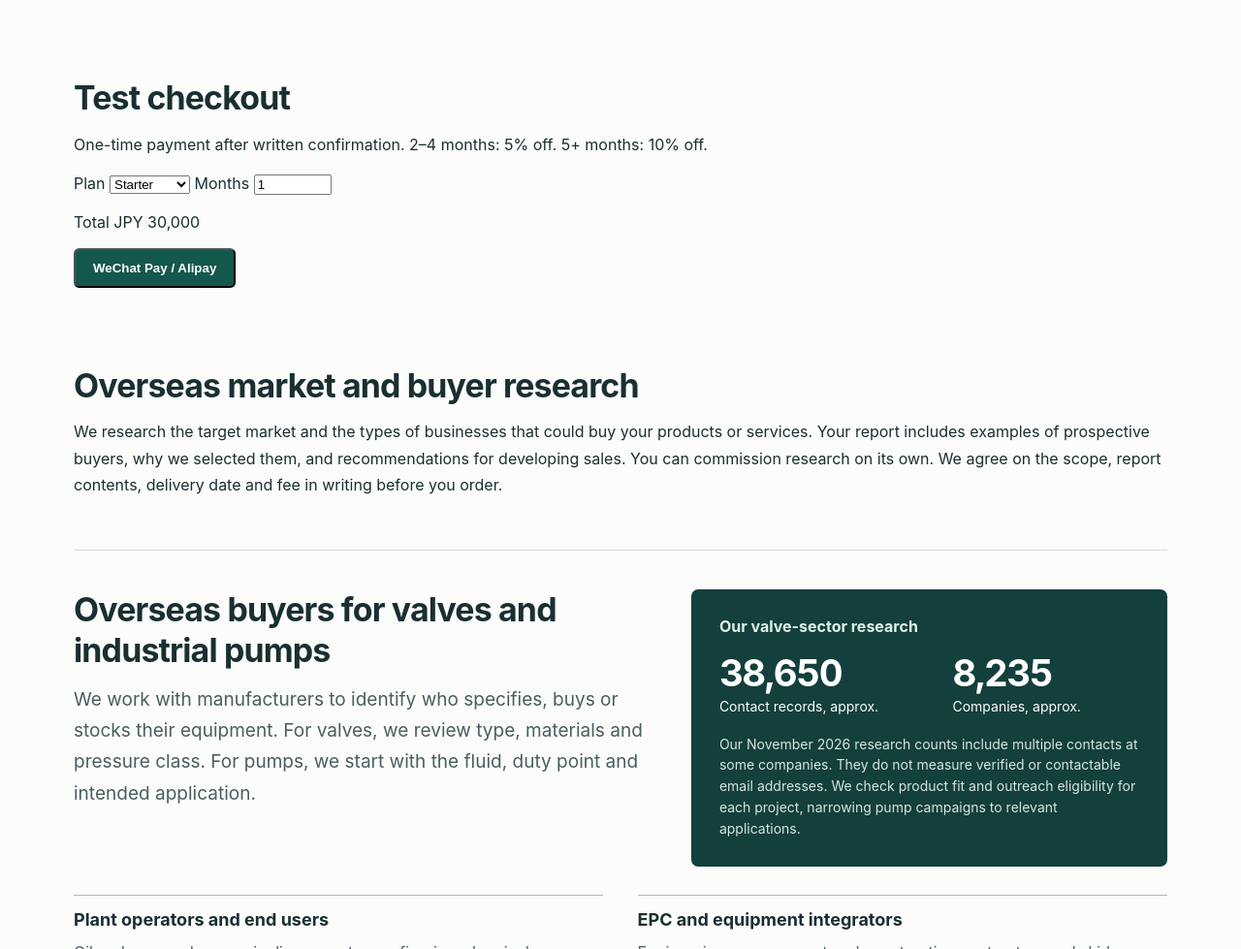
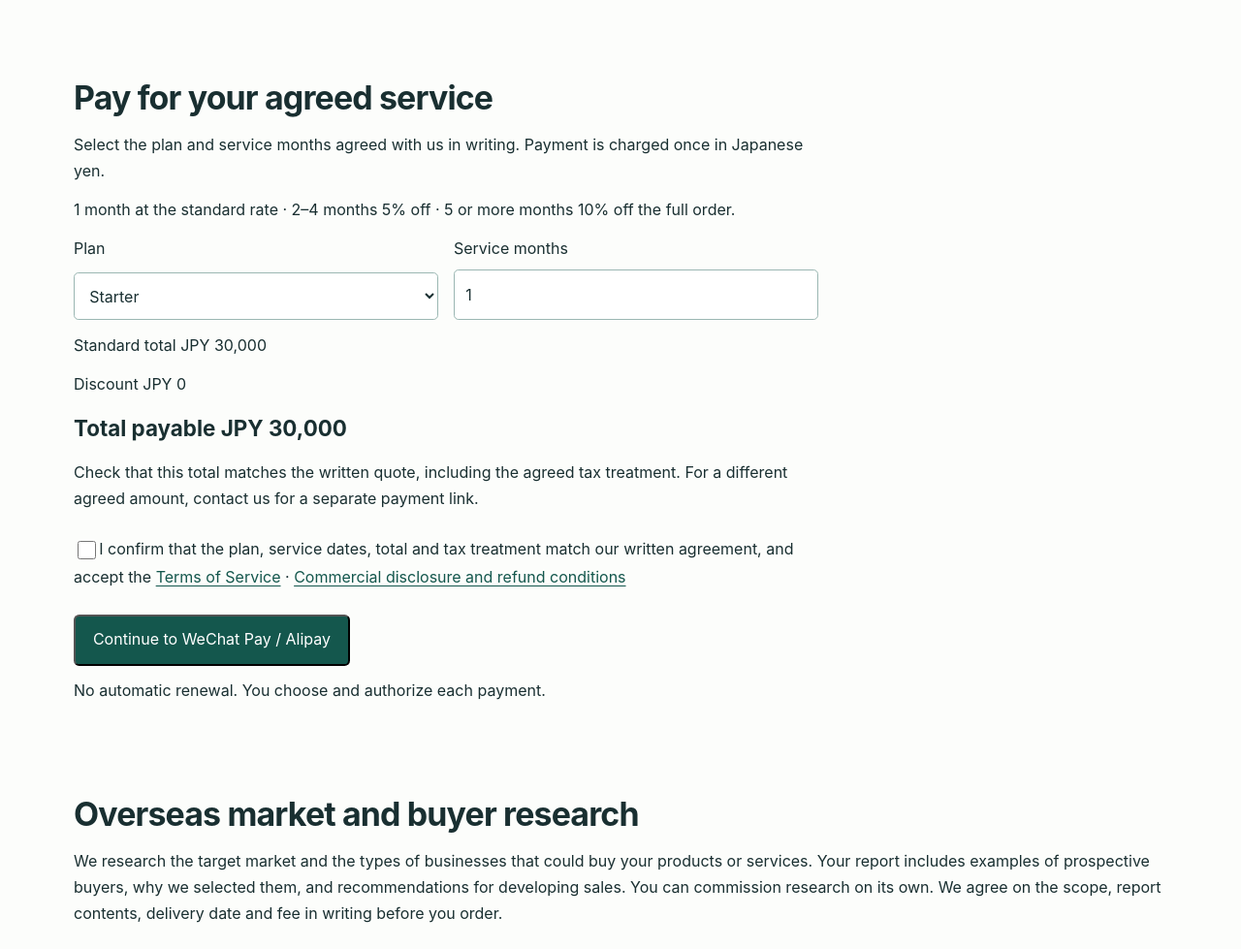
Before and after one commit to zhenggoy-ux/betterbusiness-site, a plain HTML site: page services.html in a window 1280 px wide. Shown: the part 1760-2739 px from the top of the page at 97% size. Drawn offline with Linux system fonts and the light colour scheme.

Commit message:
Add multilingual order confirmation and clear payment return guidance

```diff
--- /dev/null
+++ b/checkout.js
@@ -0,0 +1,31 @@
+(function () {
+  'use strict';
+  const form = document.querySelector('#checkout form');
+  const money = amount => 'JPY ' + amount.toLocaleString('en-US');
+  function updateTotal() {
+    const months = form.elements.months.valueAsNumber;
+    const price = Number(form.elements.plan.selectedOptions[0].dataset.price);
+    const standard = price * months;
+    const total = standard * (months >= 5 ? 90 : months >= 2 ? 95 : 100) / 100;
+    const valid = Number.isSafeInteger(months) && months > 0 && Number.isSafeInteger(total);
+    document.getElementById('standard-total').value = valid ? money(standard) : '—';
+    document.getElementById('discount-total').value = valid ? money(standard - total) : '—';
+    document.getElementById('payable-total').value = valid ? money(total) : '—';
+    form.querySelector('button').disabled = !valid;
+  }
+  form.addEventListener('input', updateTotal);
+  document.querySelectorAll('[data-plan]').forEach(link => link.addEventListener('click', () => {
+    form.elements.plan.value = link.dataset.plan;
+    updateTotal();
+  }));
+  form.addEventListener('submit', () => {
+    const lang = document.documentElement.lang;
+    form.elements.lang.value = lang === 'zh-CN' ? 'zh' : lang;
+    form.querySelector('button').disabled = true;
+  });
+  const language = document.createElement('input');
+  language.type = 'hidden';
+  language.name = 'lang';
+  form.append(language);
+  updateTotal();
+})();
--- a/services.html
+++ b/services.html
@@ -164,7 +164,7 @@
 <p data-l="en" class="fine">Plan figures are the maximum target audience size per service month. We do not guarantee a fixed sending frequency, delivery, replies or sales. Campaigns are tailored to the client’s offer. Larger projects may be phased across separately agreed service months, subject to qualification and available eligible contacts.</p>
 <p data-l="ja" class="fine">プランの数値は1か月の対象候補規模の上限です。一定の送信頻度、配信到達、返信、売上を保証するものではありません。施策はお客様の商材に合わせて調整します。大規模な案件は、連絡条件と対象者を確認し、各月の範囲を合意したうえで複数か月に分けて実施できます。</p>
 <p data-l="zh" class="fine">各套餐列出的是每个服务月的候选对象规模上限。我们根据客户的产品制定方案，不保证固定发送频率、邮件送达、回复或销售结果。大型项目可在筛选对象并约定每月工作范围后，分月执行。</p>
-<p data-l="en" class="note">USD prices are indicative monthly references. Before an order is accepted or a payment link is issued, we confirm the scope, eligible audience, exact JPY amount, whether applicable tax is included or charged separately, any additional charges, service dates and payment terms in writing. No payment is collected on this page.</p>
+<p data-l="en" class="note">USD prices are indicative monthly references. Before an order is accepted or a payment link is issued, we confirm the scope, eligible audience, exact JPY amount, whether applicable tax is included or charged separately, any additional charges, service dates and payment terms in writing. Payment for agreed services is available below.</p>
 <p data-l="ja" class="note">表示の日本円料金は月額の参考料金です。ご注文の確定または決済リンクの発行前に、業務範囲、連絡可能な対象、最終的な日本円金額、適用される税の税込・税別の区分、追加費用の有無、提供期間および支払条件を書面で明示します。このページから直接決済することはありません。</p>
 <p data-l="zh" class="note" id="cny-reference">人民币价格仅供参考，按 2026 年 11 月 24 日中国外汇交易中心公布的中间价（100 日元折合 4.2142 元人民币）换算并四舍五入至整数元。正式报价和结算使用日元。在确认订单或发出付款链接前，我们会书面列明工作范围、符合联系条件的对象、最终日元金额、是否含税、额外费用、服务日期及付款条件。 <a href="https://www.chinamoney.com.cn/chinese/bkccpr/index.html?tab=2">汇率来源</a></p>
 <div class="plan-details" id="plan-details">
@@ -252,21 +252,21 @@
 <p data-l="ja" class="fine">本プランは業務提供のための料金プランであり、個人の連絡先名簿や連絡先データベースの販売を目的とするものではありません。数値は対象規模の上限であり、送信・到達件数、返信数、売上を保証しません。連絡可能な対象、業務内容、最終的な日本円金額、適用される税の取扱いおよび提供期間は、お支払い前に書面で確認します。自動更新はありません。</p>
 <p data-l="zh" class="fine">套餐费用对应上述服务。候选对象数量不代表保证发送数、送达数、回复数或销售额。符合联系条件的对象、工作内容、最终日元金额、税费及服务日期均在付款前书面确认。服务不自动续期。<a href="#cny-reference">人民币折算说明</a></p>
 </div>
-</section><section class="section" id="checkout"><h2><span data-l="en">Test checkout</span><span data-l="ja">テスト決済</span><span data-l="zh">测试付款</span></h2><p><span data-l="en">One-time payment after written confirmation. 2–4 months: 5% off. 5+ months: 10% off.</span><span data-l="ja">書面合意後の一括払い。2～4か月は5%引き、5か月以上は10%引き。</span><span data-l="zh">书面确认后一次性付款。2–4个月享95折，5个月起享9折。</span></p><form method="post" action="/api/checkout"><label><span data-l="en">Plan</span><span data-l="ja">プラン</span><span data-l="zh">套餐</span> <select name="plan"><option data-price="30000">Starter</option><option data-price="68000">Growth</option><option data-price="120000">Business</option><option data-price="210000">Enterprise</option></select></label> <label><span data-l="en">Months</span><span data-l="ja">月数</span><span data-l="zh">月数</span> <input name="months" type="number" min="1" step="1" required value="1" style="width:6em"></label><p><span data-l="en">Total</span><span data-l="ja">合計</span><span data-l="zh">合计</span> <output aria-live="polite">JPY 30,000</output></p><button class="btn" type="submit">WeChat Pay / Alipay</button></form></section>
-<script>
-const checkout = document.querySelector('#checkout form');
-function updateTotal() {
-  const months = checkout.elements.months.valueAsNumber;
-  const price = Number(checkout.elements.plan.selectedOptions[0].dataset.price);
-  const total = price * months * (months >= 5 ? 90 : months >= 2 ? 95 : 100) / 100;
-  checkout.querySelector('output').value = Number.isSafeInteger(total) && checkout.checkValidity() ? 'JPY ' + total.toLocaleString('en-US') : '—';
-}
-checkout.addEventListener('input', updateTotal);
-document.querySelectorAll('[data-plan]').forEach(link => link.addEventListener('click', () => {
-  checkout.elements.plan.value = link.dataset.plan;
-  updateTotal();
-}));
-</script>
+</section><section class="section checkout" id="checkout">
+<h2><span data-l="en">Pay for your agreed service</span><span data-l="ja">合意済みサービスのお支払い</span><span data-l="zh">支付已确认的服务</span></h2>
+<p><span data-l="en">Select the plan and service months agreed with us in writing. Payment is charged once in Japanese yen.</span><span data-l="ja">書面で合意したプランと提供月数をお選びください。日本円による一括払いです。</span><span data-l="zh">请选择双方书面确认的套餐和服务月数，以日元一次性付款。</span></p>
+<p><span data-l="en">1 month at the standard rate · 2–4 months 5% off · 5 or more months 10% off the full order.</span><span data-l="ja">1か月は通常料金、2～4か月は総額から5%引き、5か月以上は総額から10%引き。</span><span data-l="zh">1个月原价，2–4个月整单95折，5个月起整单9折。</span></p>
+<form method="post" action="/api/checkout">
+<div class="checkout-fields"><label><span data-l="en">Plan</span><span data-l="ja">プラン</span><span data-l="zh">套餐</span><select name="plan"><option data-price="30000">Starter</option><option data-price="68000">Growth</option><option data-price="120000">Business</option><option data-price="210000">Enterprise</option></select></label>
+<label><span data-l="en">Service months</span><span data-l="ja">サービス月数</span><span data-l="zh">服务月数</span><input name="months" type="number" min="1" step="1" required value="1"></label></div>
+<p><span data-l="en">Standard total</span><span data-l="ja">通常総額</span><span data-l="zh">原价总额</span> <output id="standard-total">JPY 30,000</output></p>
+<p><span data-l="en">Discount</span><span data-l="ja">割引額</span><span data-l="zh">优惠金额</span> <output id="discount-total">JPY 0</output></p>
+<p class="checkout-total"><span data-l="en">Total payable</span><span data-l="ja">お支払い総額</span><span data-l="zh">应付总额</span> <output id="payable-total" aria-live="polite">JPY 30,000</output></p>
+<p><span data-l="en">Check that this total matches the written quote, including the agreed tax treatment. For a different agreed amount, contact us for a separate payment link.</span><span data-l="ja">税の取扱いを含め、書面のお見積りと総額が一致することをご確認ください。金額が異なる場合は、個別の決済リンクをご依頼ください。</span><span data-l="zh">请核对应付总额与书面报价及约定税费处理一致。约定金额不同时，请联系我们提供单独付款链接。</span></p>
+<label class="checkout-consent"><input type="checkbox" name="confirmed" value="yes" required><span data-l="en">I confirm that the plan, service dates, total and tax treatment match our written agreement, and accept the</span><span data-l="ja">プラン・提供日・総額・税の取扱いが書面合意と一致することを確認し、以下に同意します。</span><span data-l="zh">我确认套餐、服务日期、总额及税费处理与书面约定一致，并接受</span> <a href="terms.html"><span data-l="en">Terms of Service</span><span data-l="ja">利用規約</span><span data-l="zh">服务条款</span></a> · <a href="legal.html"><span data-l="en">Commercial disclosure and refund conditions</span><span data-l="ja">特定商取引法に基づく表記・返金条件</span><span data-l="zh">交易信息披露及退款条件</span></a></label>
+<button class="btn" type="submit"><span data-l="en">Continue to WeChat Pay / Alipay</span><span data-l="ja">WeChat Pay / Alipayへ進む</span><span data-l="zh">前往微信支付 / 支付宝</span></button>
+<p><span data-l="en">No automatic renewal. You choose and authorize each payment.</span><span data-l="ja">自動更新はありません。お支払いはその都度お客様が承認します。</span><span data-l="zh">无自动续费，每次付款均由您主动确认。</span></p>
+</form></section><script src="checkout.js"></script>
 <section class="section" id="market-research">
 <h2 data-l="en">Overseas market and buyer research</h2>
 <h2 data-l="ja">海外市場・見込み取引先調査</h2>
--- a/style.css
+++ b/style.css
@@ -192,3 +192,13 @@ tbody tr:last-child > * { border-bottom: 0; }
   .brand b { flex: none; width: 1.7rem; height: 1.7rem; font-size: 1.05rem; }
   .langs button { min-height: 2.2rem; padding-inline: .4rem; }
 }
+
+.checkout { max-width: 48rem; }
+.checkout-fields { display: flex; flex-wrap: wrap; gap: 1rem; }
+.checkout-fields label { display: grid; gap: .5rem; flex: 1 1 12rem; }
+.checkout select, .checkout input[type="number"] { width: 100%; padding: .7rem; border: 1px solid #9bb7b3; border-radius: .3rem; font: inherit; background: white; color: inherit; box-sizing: border-box; }
+.checkout-total { font-size: 1.4rem; font-weight: 700; }
+.checkout-consent { display: block; margin: 1.5rem 0; line-height: 1.8; }
+.checkout input[type="checkbox"] { width: 1.2rem; height: 1.2rem; vertical-align: middle; }
+.checkout button { font: inherit; cursor: pointer; }
+.checkout button:disabled { opacity: .6; cursor: wait; }
```
Also changed, not shown: api/checkout.js (+6 -4 lines), payment-return.html (added, +1 -0 lines).
